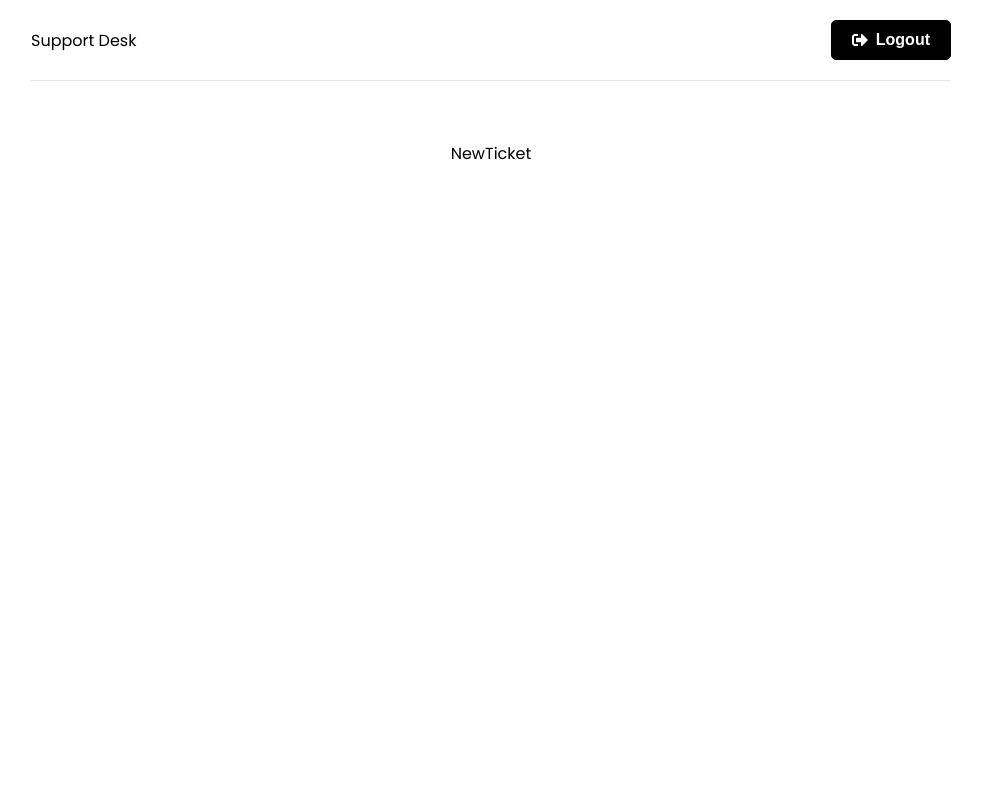
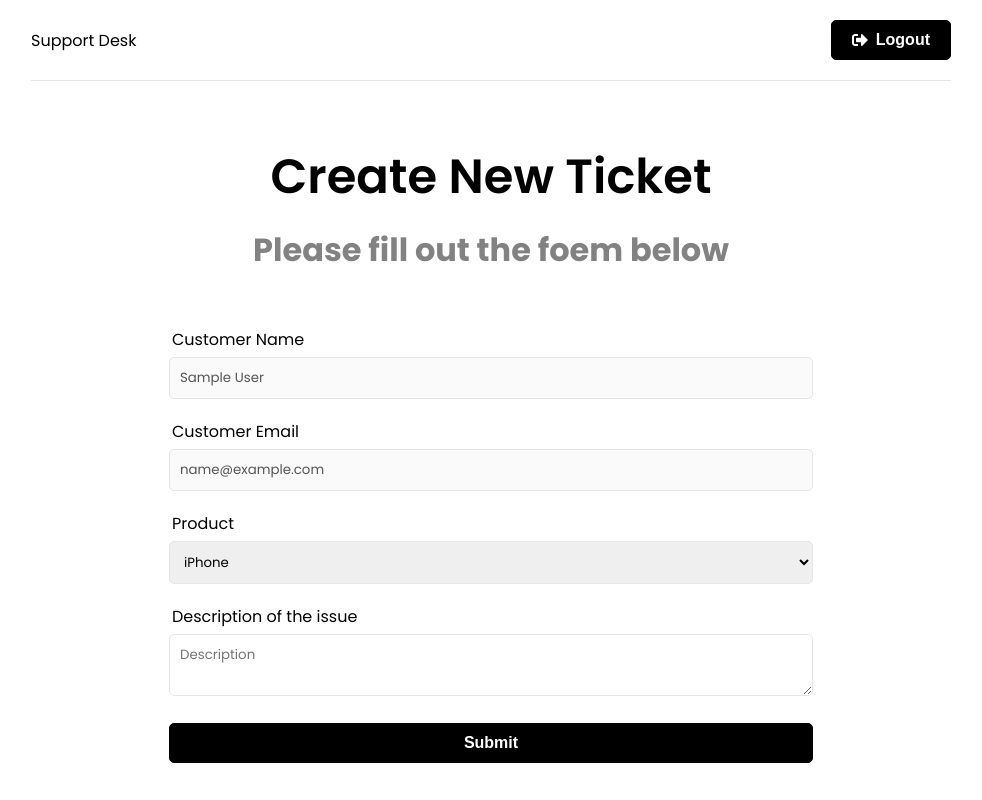
Before and after one commit to krniya/support-ticket, a React (Create React App) app in the folder frontend/: page /new-ticket in a window 1280 px wide. Shown: the whole page, without its empty margins (149-1131 px from the left). Built offline with nearby package versions, Linux system fonts and the light colour scheme; sample sign-in values are in the browser's storage.

Commit message:
New Ticket form created
- Ticket form for create new ticket

```diff
--- a/frontend/src/pages/NewTicket.jsx
+++ b/frontend/src/pages/NewTicket.jsx
@@ -1,5 +1,67 @@
+import { useState } from "react";
+import { useSelector } from "react-redux";
+
 function NewTicket() {
-    return <div>NewTicket</div>;
+    const { user } = useSelector((state) => state.auth);
+    const [name] = useState(user.name);
+    const [email] = useState(user.email);
+    const [product, setProduct] = useState("iPhone");
+    const [description, setDescription] = useState(user.description);
+
+    const onSubmit = (e) => {
+        e.preventDefault();
+    };
+
+    return (
+        <>
+            <section className="heading">
+                <h1>Create New Ticket</h1>
+                <p>Please fill out the foem below</p>
+            </section>
+            <section className="form">
+                <div className="form-group">
+                    <label htmlFor="name">Customer Name</label>
+                    <input type="text" className="form-control" value={name} disabled />
+                </div>
+                <div className="form-group">
+                    <label htmlFor="name">Customer Email</label>
+                    <input type="email" className="form-control" value={email} disabled />
+                </div>
+                <form onSubmit={onSubmit}>
+                    <div className="form-group">
+                        <label htmlFor="product">Product</label>
+                        <select
+                            name="product"
+                            id="product"
+                            value={product}
+                            onChange={(e) => {
+                                setProduct(e.target.value);
+                            }}
+                        >
+                            <option value="iPhone">iPhone</option>
+                            <option value="Macbook Pro">Macbook Pro</option>
+                            <option value="iMac">iMac</option>
+                            <option value="iPad">iPad</option>
+                        </select>
+                    </div>
+                    <div className="form-group">
+                        <label htmlFor="product">Description of the issue</label>
+                        <textarea
+                            name="description"
+                            id="description"
+                            className="form-control"
+                            placeholder="Description"
+                            value={description}
+                            onChange={(e) => setDescription(e.target.value)}
+                        ></textarea>
+                    </div>
+                    <div className="form-group">
+                        <button className="btn btn-block">Submit</button>
+                    </div>
+                </form>
+            </section>
+        </>
+    );
 }
 
 export default NewTicket;
```
